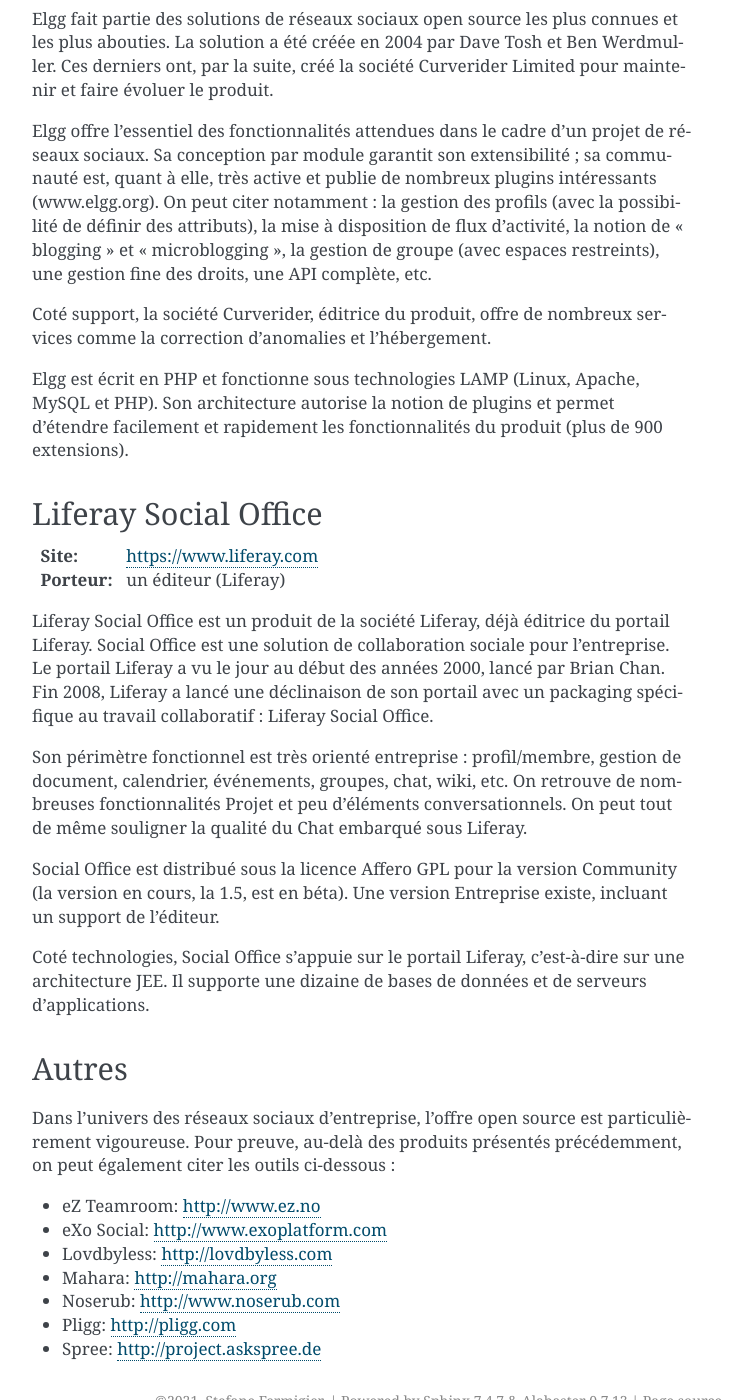
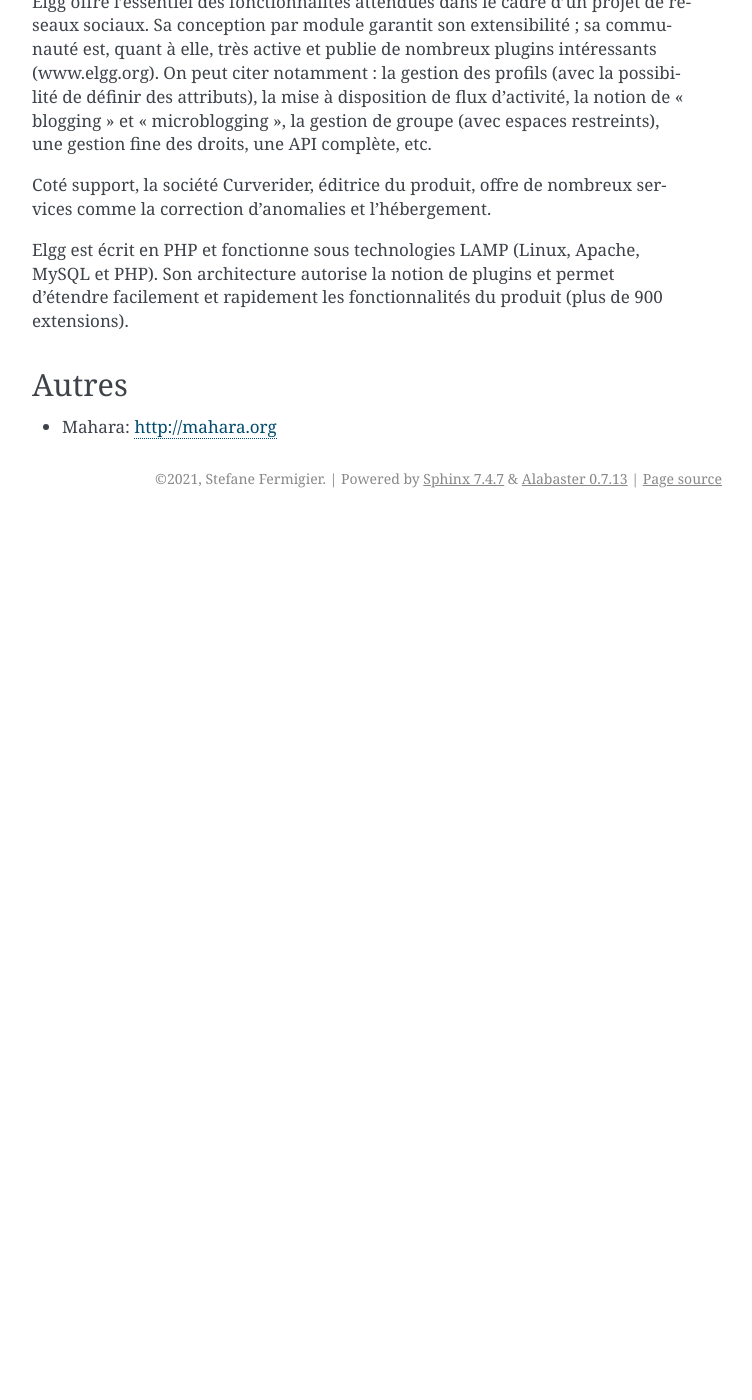
Before and after one commit to sfermigier/guide-oss, a Sphinx documentation site: the page built from source/applications/reseaux-sociaux-dentreprise-rse.rst, in a window 1280 px wide and 1400 px high, scrolled down 1697 px. Shown: the whole window, without its empty margins (388-1140 px from the left). Built offline with Sphinx 7.4.7, drawn with Linux system fonts in a browser that asks for light colours; after the commit the page ends 2215 px from its top, so only the background shows below that; some of the changed text lies outside the part shown.

Commit message:
Update content.

```diff
--- a/source/applications/reseaux-sociaux-dentreprise-rse.rst
+++ b/source/applications/reseaux-sociaux-dentreprise-rse.rst
@@ -7,16 +7,13 @@
 
 L’usage des réseaux sociaux est désormais intégré et ce sont dorénavant les entreprises qui encouragent leurs collaborateurs à les utiliser pour communiquer.
 
-Pour couvrir ce besoin, on trouve de plus en plus de solutions open source de qualité telles que Drupal Commons, Elgg ou Liferay Social Office.
-
-
-
 
 BuddyPress
 ----------
 
 :Site: http://buddypress.org
 :Porteur: une communauté
+:Licence: GPL
 
 BuddyPress a été conçu en 2008 par Andy Peatling alors qu’il travaillait à l’ajout de fonctionnalités de networking sur le célèbre moteur de blog WordPress. La première version officielle (v1), sortie en mai 2009, connait depuis une activité croissante.
 
@@ -27,12 +24,10 @@
 BuddyPress a la particularité d’être bâti sur l’outil Wordpress. Il dispose ainsi d’une architecture semblable : PHP, Apache et MySQL.
 
 
-
-
 Drupal Commons
 --------------
 
-:Site: https://www.acquia.com
+:Site: https://www.drupal.org/project/commons
 :Porteur: un éditeur (Acquia)
 :Licence: GPL
 
@@ -42,16 +37,12 @@
 
 Une offre de support existe via la société Acquia (fondée par Dries Buytaert).
 
-D’un point de vue technique, Drupal est bâti autour des technologies LAMP (PHP et MySQL notamment). La dernière version, la 7, offre plus de stabilité et un périmètre fonctionnel plus large.
-
-
-
 
 Elgg
 ----
 
-:Site: https://www.elgg.com
-:Porteur: un éditeur (Curverider Ltd)
+:Site: https://www.elgg.org/
+:Porteur: une fondation (Elgg Foundation)
 :Licence: GPL
 
 Elgg fait partie des solutions de réseaux sociaux open source les plus connues et les plus abouties. La solution a été créée en 2004 par Dave Tosh et Ben Werdmuller. Ces derniers ont, par la suite, créé la société Curverider Limited pour maintenir et faire évoluer le produit.
@@ -63,40 +54,7 @@
 Elgg est écrit en PHP et fonctionne sous technologies LAMP (Linux, Apache, MySQL et PHP). Son architecture autorise la notion de plugins et permet d’étendre facilement et rapidement les fonctionnalités du produit (plus de 900 extensions).
 
 
-
-
-Liferay Social Office
----------------------
-
-:Site: https://www.liferay.com
-:Porteur: un éditeur (Liferay)
-
-Liferay Social Office est un produit de la société Liferay, déjà éditrice du portail Liferay. Social Office est une solution de collaboration sociale pour l’entreprise. Le portail Liferay a vu le jour au début des années 2000, lancé par Brian Chan. Fin 2008, Liferay a lancé une déclinaison de son portail avec un packaging spécifique au travail collaboratif : Liferay Social Office.
-
-Son périmètre fonctionnel est très orienté entreprise : profil/membre, gestion de document, calendrier, événements, groupes, chat, wiki, etc. On retrouve de nombreuses fonctionnalités Projet et peu d’éléments conversationnels. On peut tout de même souligner la qualité du Chat embarqué sous Liferay.
-
-Social Office est distribué sous la licence Affero GPL pour la version Community (la version en cours, la 1.5, est en béta). Une version Entreprise existe, incluant un support de l’éditeur.
-
-Coté technologies, Social Office s’appuie sur le portail Liferay, c'est-à-dire sur une architecture JEE. Il supporte une dizaine de bases de données et de serveurs d’applications.
-
-
-
-
 Autres
 ------
 
-Dans l’univers des réseaux sociaux d’entreprise, l’offre open source est particulièrement vigoureuse. Pour preuve, au-delà des produits présentés précédemment, on peut également citer les outils ci-dessous :
-
-- eZ Teamroom:	http://www.ez.no
-
-- eXo Social:	http://www.exoplatform.com
-
-- Lovdbyless:	http://lovdbyless.com
-
-- Mahara:	http://mahara.org
-
-- Noserub:	http://www.noserub.com
-
-- Pligg:	http://pligg.com
-
-- Spree:	http://project.askspree.de
+- Mahara: http://mahara.org
```
Also changed, not shown: source/applications/e-learning.rst (+4 -3 lines), source/applications/portail.rst (+1 -8 lines), source/applications/suivi-daudience.rst (+19 -13 lines).
